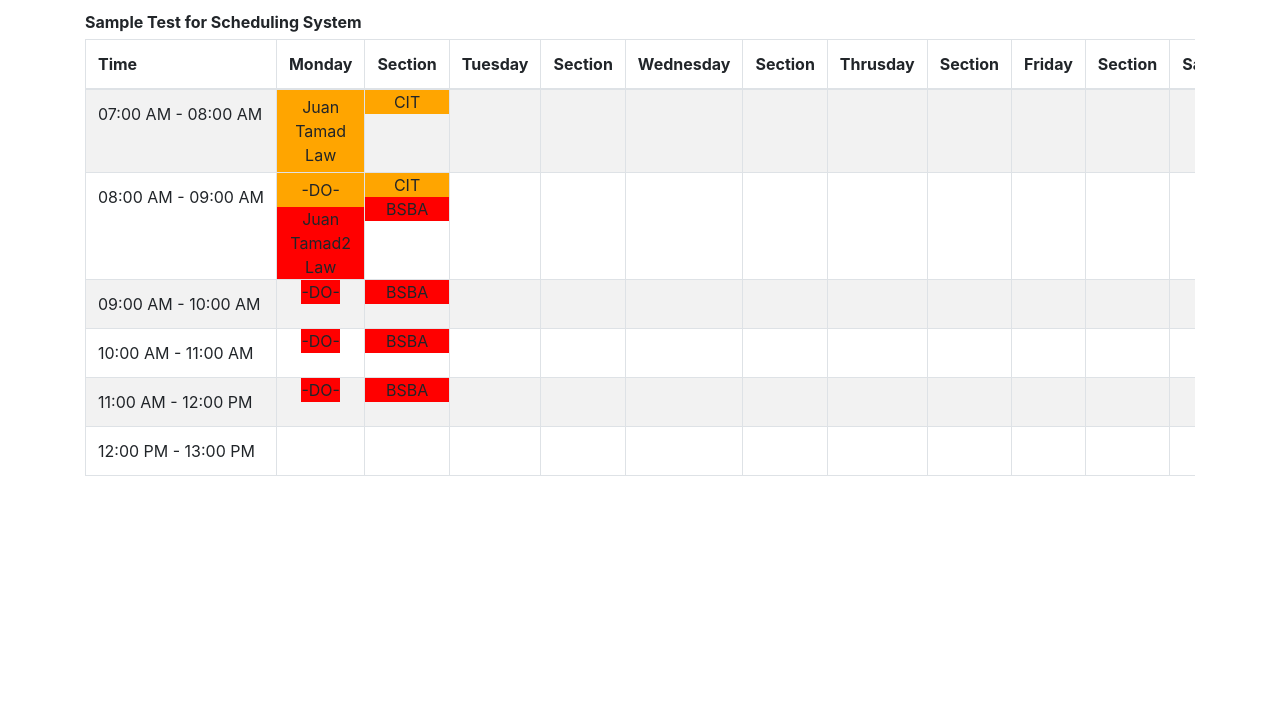
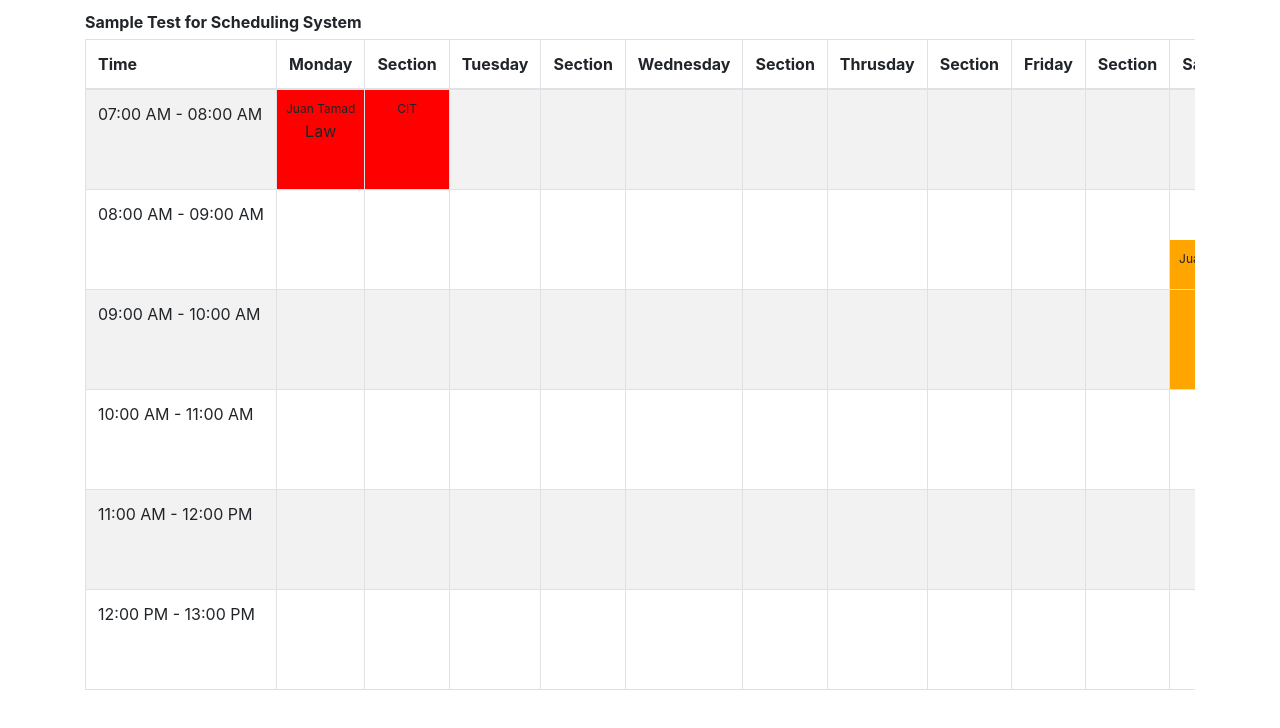
Before and after one commit to darrenatienza/class-scheduling, a React (Create React App) app: page / in a window 1280 px wide. Shown: the top 728 px of the page. Built offline with nearby package versions, Linux system fonts and the light colour scheme.

Commit message:
update scheduling

```diff
--- a/src/ClassScheduleItemV3.js
+++ b/src/ClassScheduleItemV3.js
@@ -7,6 +7,7 @@ const ClassScheduleItemV3 = () => {
   const f = "HH:mm";
   const fA = "HH:mm A";
   const idStores = [];
+  const sectionStores = [];
   const [timeRanges, setTimeRange] = useState([
     { id: 1, timeStart: "07:00", timeEnd: "8:00" },
     { id: 2, timeStart: "08:00", timeEnd: "9:00" },
@@ -30,22 +31,24 @@ const ClassScheduleItemV3 = () => {
     {
       id: 1,
       timeStart: "07:00",
-      timeEnd: "08:30",
+      timeEnd: "08:00",
       facultyName: "Juan Tamad",
       room: "NB101",
       section: "CIT",
+      college: "CIT",
       subject: "Law",
       dayOfWeek: "Monday",
     },
     {
       id: 2,
       timeStart: "08:30",
-      timeEnd: "12:00",
+      timeEnd: "10:00",
       facultyName: "Juan Tamad2",
       room: "NB101",
       section: "BSBA",
+      college: "CABEIHM",
       subject: "Law",
-      dayOfWeek: "Monday",
+      dayOfWeek: "Saturday",
     },
   ]);
 
@@ -61,6 +64,65 @@ const ClassScheduleItemV3 = () => {
       }
       return timeArr;
     }
+  };
+  const bgColor = (college) => {
+    switch (college) {
+      case "CIT":
+        return "red";
+        break;
+      case "CABEIHM":
+        return "orange";
+        break;
+      case "CTE":
+        return "blue";
+        break;
+      default:
+        return "white";
+        break;
+    }
+  };
+  const height = (timeSequence) => {
+    switch (timeSequence) {
+      case "10":
+        return "50%";
+      case "01":
+        return "50%";
+      default:
+        return "100%";
+    }
+  };
+  const mstyle = (college, timeSequence) => {
+    const mPadding = "5px";
+    const half = "50%";
+    switch (timeSequence) {
+      case "10":
+        return {
+          backgroundColor: bgColor(college),
+          padding: mPadding,
+          height: half,
+        };
+      case "01":
+        return {
+          backgroundColor: bgColor(college),
+          padding: mPadding,
+          height: half,
+          position: "relative",
+          top: "50px",
+        };
+      default:
+        return {
+          backgroundColor: bgColor(college),
+          padding: mPadding,
+          height: "100%",
+        };
+    }
+    return {
+      backgroundColor: bgColor(college),
+      padding: "5px",
+      height: height(timeSequence),
+      position: "relative",
+      top: "50px",
+    };
   };
   useEffect(() => {}, []);
   // component render view
@@ -79,16 +141,13 @@ const ClassScheduleItemV3 = () => {
         const trTimeEnd = moment(timeEnd, f);
 
         return (
-          <tr key={trID}>
+          <tr key={trID} style={{ height: "100px" }}>
             <td className="fit">
               {trTimeStart.format(fA)} - {trTimeEnd.format(fA)}
             </td>
 
             {/** iterate through days */}
             {daysOfWeek.map(({ id: dowID, name }) => {
-              // concat code for identifying time structure
-              let timeSequence = "";
-              let found = false;
               // get schedules
               const scheduleList = schedules.filter(
                 ({
@@ -114,17 +173,27 @@ const ClassScheduleItemV3 = () => {
                    */}
 
                   {/** Faculty Name and Subjects */}
-                  <td style={{ padding: 0, textAlign: "center" }}>
+                  <td
+                    style={{
+                      padding: 0,
+                      textAlign: "center",
+                      height: "100px",
+                    }}
+                  >
                     {scheduleList.length > 0 ? (
                       scheduleList.map(
                         ({
                           id,
                           facultyName,
                           section,
+                          college,
                           subject,
                           timeStart,
                           timeEnd,
                         }) => {
+                          // concat code for identifying time structure
+                          let timeSequence = "";
+                          let found = false;
                           const scheduleTimeArr = createTimeArr(
                             timeStart,
                             timeEnd
@@ -133,7 +202,7 @@ const ClassScheduleItemV3 = () => {
                           const fidStores = idStores.filter(
                             (_id) => _id === id
                           );
-                          //console.log(fidStores);
+                          //check for stored ids
                           found = fidStores.length > 0 ? true : false;
                           if (!found) {
                             idStores.push(id);
@@ -174,34 +243,20 @@ const ClassScheduleItemV3 = () => {
                               );
                             }
                           });
-
+                          console.log(timeSequence);
                           return (
                             <React.Fragment key={id}>
-                              {section.includes("CIT") ? (
-                                <div
-                                  style={{
-                                    backgroundColor: "orange",
-                                    padding: "5px",
-                                  }}
-                                >
-                                  {!found ? facultyName : "-DO-"}
+                              <div style={mstyle(college, timeSequence)}>
+                                {!found ? (
+                                  <span style={{ fontSize: "12px" }}>
+                                    {facultyName}
+                                  </span>
+                                ) : (
+                                  <span style={{ fontSize: "12px" }}>-DO-</span>
+                                )}
                                 <br />
                                 {!found ? subject : ""}
                               </div>
-                              ) : (
-                                <>
-                                  <div
-                                    style={{
-                                      backgroundColor: "red",
-                                      display: "inline-block",
-                                    }}
-                                  >
-                                    {!found ? facultyName : "-DO-"}
-                                    <br />
-                                    {!found ? subject : ""}
-                                  </div>
-                                </>
-                              )}
                             </React.Fragment>
                           );
                         }
@@ -214,63 +269,59 @@ const ClassScheduleItemV3 = () => {
                   </td>
 
                   {/** Section */}
-                  <td style={{ padding: 0, textAlign: "center" }}>
-                    {scheduleList.length > 1 ? (
-                      scheduleList.map(({ id, section }) => {
+                  <td
+                    style={{
+                      padding: 0,
+                      textAlign: "center",
+                      height: "100px",
+                    }}
+                  >
+                    {scheduleList.length > 0 ? (
+                      scheduleList.map(
+                        ({
+                          id,
+                          facultyName,
+                          section,
+                          college,
+                          subject,
+                          timeStart,
+                          timeEnd,
+                        }) => {
+                          // concat code for identifying time structure
+                          let timeSequence = "";
+                          let found2 = false;
+
+                          const fsectionStores = sectionStores.filter(
+                            (_section) => _section === section
+                          );
+                          //check for stored ids
+                          found2 = fsectionStores.length > 0 ? true : false;
+                          console.log(fsectionStores);
+                          if (!found2) {
+                            sectionStores.push(section);
+                          }
+
                           return (
                             <React.Fragment key={id}>
-                            {section.includes("CIT") ? (
-                              <div style={{ backgroundColor: "orange" }}>
+                              <div style={mstyle(college, timeSequence)}>
+                                {!found2 ? (
+                                  <span style={{ fontSize: "12px" }}>
                                     {section}
+                                  </span>
+                                ) : (
+                                  <span style={{ fontSize: "12px" }}></span>
+                                )}
                               </div>
-                            ) : (
-                              <div style={{ backgroundColor: "red" }}>
-                                {section}
-                              </div>
-                            )}
                             </React.Fragment>
                           );
-                      })
-                    ) : scheduleList.length === 1 ? (
-                      <>
-                        {scheduleList[0].section.includes("CIT") ? (
-                          <div style={{ backgroundColor: "orange" }}>
-                            {scheduleList[0].section}
-                          </div>
-                        ) : (
-                          <div style={{ backgroundColor: "red" }}>
-                            {scheduleList[0].section}
-                          </div>
-                        )}
-                      </>
+                        }
+                      )
+                    ) : scheduleList.length === 0 ? (
+                      <></>
                     ) : (
                       ""
                     )}
                   </td>
-
-                  {/** {schedule === undefined ? (
-                    <td></td>
-                  ) : (
-                    <>
-                      <td
-                        style={{
-                          padding: "0",
-                          display: "flex",
-                          justifyContent: "center",
-                          flexDirection: "column",
-                        }}
-                      >
-                        <div>
-                          {!found ? schedule.facultyName : "-DO-"}
-                          <br />
-                          {!found ? schedule.subject : ""}
-                        </div>
-                      </td>
-                    </>
-                  )}
-                  <td className="fit">
-                    {schedule !== undefined && !found ? schedule.section : ""}
-                      </td> */}
                 </React.Fragment>
               );
             })}
```
Lines whose indentation alone changed are shown as unchanged.
